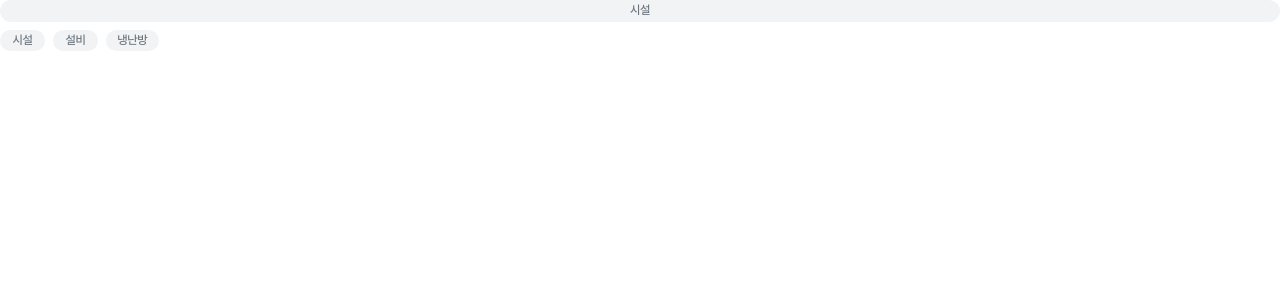
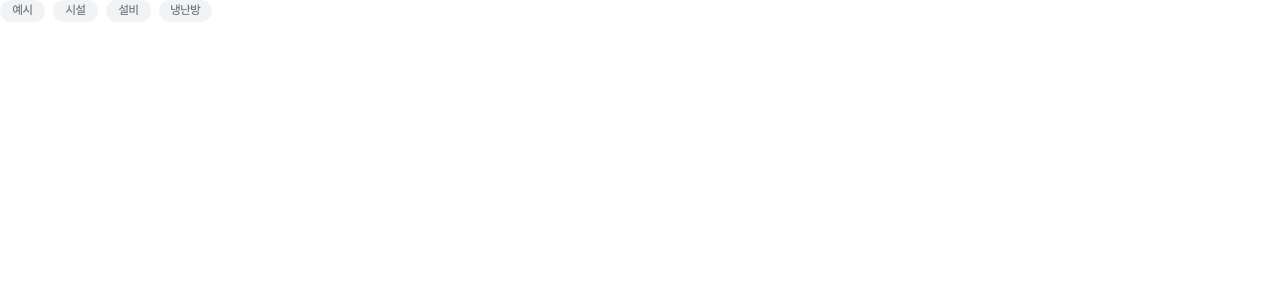
Before and after one commit to waieiches/SM-137-Frontend, a React (Vite) app: page / in a window 1280 px wide. Shown: the top 300 px of the page. Built offline with nearby package versions, Linux system fonts and the light colour scheme.

Commit message:
fix : 구현된 컴포넌트를 정렬한다

```diff
--- a/src/App.tsx
+++ b/src/App.tsx
@@ -5,7 +5,6 @@ import CategoryTagGroup from "./components/category-tag/CategoryTagGroup";
 
 const Wrap = styled.div`
   display: flex;
-  flex-direction: column;
   gap: 0.5rem;
 `;
 
@@ -13,7 +12,7 @@ function App() {
   const mockTagArray = ["시설", "설비", "냉난방"];
   return (
     <Wrap>
-      <CategoryTag contents="시설" />
+      <CategoryTag contents="예시" />
       <CategoryTagGroup tagArray={mockTagArray} />
     </Wrap>
   );
```
